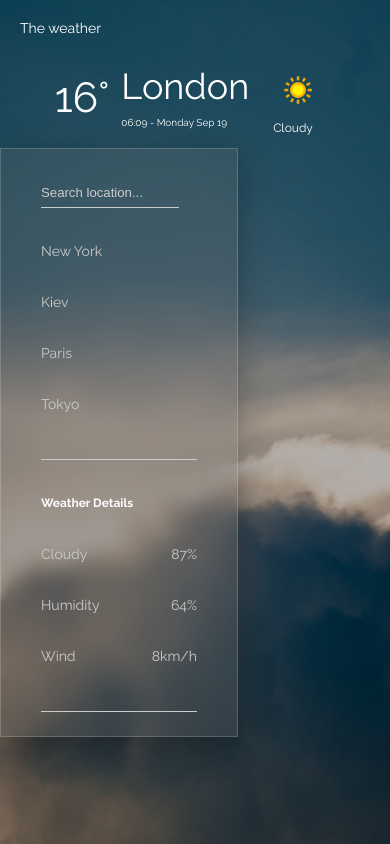
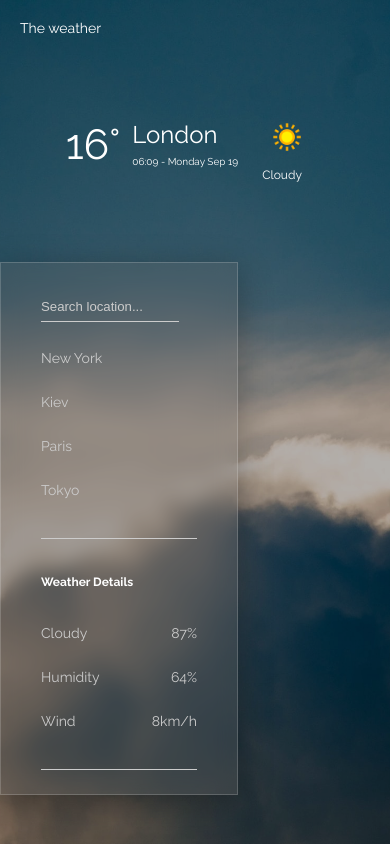
Before and after one commit to Inna-Mykytiuk/WeatherApp, a plain HTML site: page index.html in a window 390 px wide. Drawn offline with Linux system fonts and the light colour scheme; no server answers.

Commit message:
update adaptive screen

```diff
--- a/Sass/_layouts.scss
+++ b/Sass/_layouts.scss
@@ -19,7 +19,7 @@ html {
   display: flex;
   justify-content: center;
   align-items: center;
-  padding: 50px 40px;
+  padding: 50px 60px;
 }
 
 .brand {
@@ -170,9 +170,9 @@ html {
   .container {
     justify-content: space-between;
   }
-  body {
-    overflow-y: hidden;
-  }
+  // body {
+  //   overflow-y: hidden;
+  // }
 }
 
 @media screen and (max-width: 855px) {
@@ -180,6 +180,7 @@ html {
   .temp {
     font-size: 3.5em;
   }
+
 
 }
 
@@ -194,6 +195,10 @@ html {
     top: initial;
   }
 
+    .city-time h1 {
+    font-size: 2em;
+    }
+
     .brand {
       padding: 20px;
     }
@@ -201,7 +206,8 @@ html {
   .container > div {
     padding: 3px;
     margin: 0 auto;
-    margin-bottom: 10px;
+    margin-bottom: 30px;
+    padding: 50px 40px;
   }
 
   .submit {
@@ -214,19 +220,17 @@ html {
 
   .panel ul li {
     font-size: 14px;
+    margin: 2em 0;
   }
-
-
-
 }
 
 @media screen and (max-width: 500px) {
   html {
     font-size: 12px;
   }
-    body {
-      overflow-y: hidden;
-    }
+    // body {
+    //   overflow-y: hidden;
+    // }
 
   .temp {
     font-size: 3.5em;
@@ -240,4 +244,14 @@ html {
   .weather-app {
     min-height: 40em;
   }
+    body {
+      overflow-y: hidden;
+    }
+
+  .container>div {
+    margin: 0;
+    padding: 10px 20px;
+  }
 }
+
+// @media screen and (max-width: 500px)  {}
```
Also changed, not shown: css/main.css, css/main.min.css, 2 other files.
